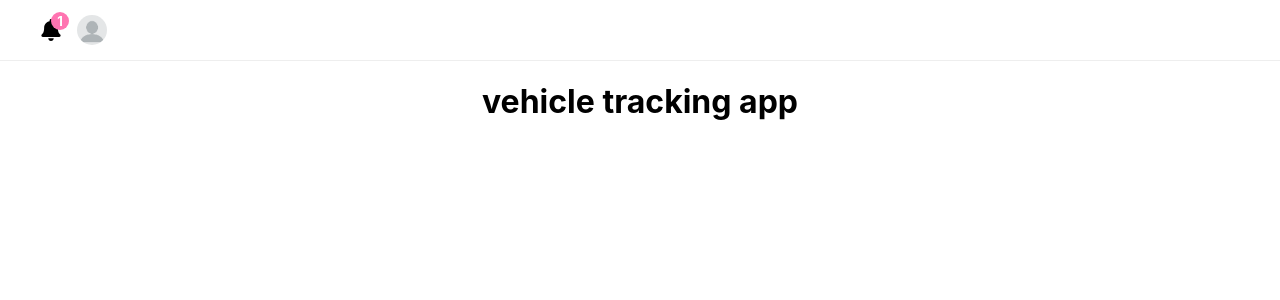
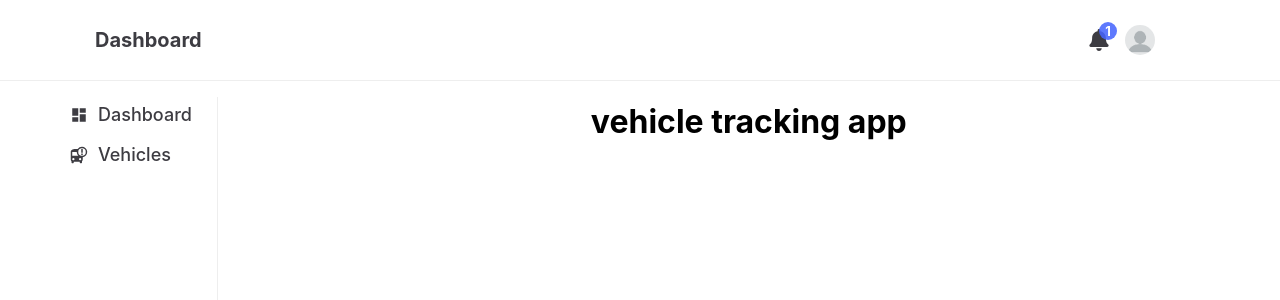
Before and after one commit to Ashik045/vehicle-tracking, a React (Create React App) app in the folder client/: page / in a window 1280 px wide. Shown: the top 300 px of the page. Built offline with nearby package versions, Linux system fonts and the light colour scheme.

Commit message:
navbar and sidebar done

```diff
--- a/client/src/App.js
+++ b/client/src/App.js
@@ -18,7 +18,6 @@ function App() {
         </Route>
       </Routes>
     </Router>
-
     </div>
   );
 }
--- a/client/src/components/Home/Home.js
+++ b/client/src/components/Home/Home.js
@@ -1,11 +1,22 @@
 import React from 'react'
 import Navbar from '../Navbar/Navbar'
+import Sidebar from '../Sidebar/Sidebar'
+import './home.scss'
 
 const Home = () => {
   return (
-    <div>
-        <Navbar />
-        <h1>vehicle tracking app</h1>
+    <div className='home'>
+            <Navbar />
+
+
+        <div className="home_main">
+        <div className="home_sidebar">
+            <Sidebar />
+        </div>
+            <div className="home_items">
+                <h1>vehicle tracking app</h1>
+            </div>
+        </div>
     </div>
   )
 }
--- a/client/src/components/Home/home.scss
+++ b/client/src/components/Home/home.scss
@@ -0,0 +1,19 @@
+.home {
+  .home_main {
+    display: grid;
+    grid-template-columns: 17% 83%;
+    justify-content: center;
+  }
+}
+
+@media screen and (max-width: 992px) {
+  .home {
+    display: grid;
+    grid-template-columns: 100%;
+    justify-content: center;
+
+    .home_sidebar {
+      display: none;
+    }
+  }
+}
--- a/client/src/components/Navbar/Navbar.js
+++ b/client/src/components/Navbar/Navbar.js
@@ -1,8 +1,8 @@
 import React, { useState } from 'react';
-import { FaAlignLeft, FaBell, FaWindowClose } from "react-icons/fa";
+import { FaAlignLeft, FaBell } from "react-icons/fa";
 import { Link } from 'react-router-dom';
 // import sass file
-import { MdDashboard, MdTableChart } from "react-icons/md";
+import { MdClose, MdDashboard, MdTableChart } from "react-icons/md";
 import './navbar.scss';
 
 // import images
@@ -20,15 +20,15 @@ function Navbar() {
             <div className="navbar_main">
                 <div className="menu_logo">
                     {toggle ? (
-                        <FaWindowClose className="menu_icon" onClick={handleToggle} />
+                        <MdClose className="menu_icon" onClick={handleToggle} size={24}  />
                     ) : (
                         <FaAlignLeft className="menu_icon" onClick={handleToggle} />
                     )}
 
+                </div>
                     <Link to="/" style={{ textDecoration: 'none' }}>
                         <h3 className="text_none">Dashboard</h3>
                     </Link>
-                </div>
 
 
                 <div className="item_lists">
@@ -50,7 +50,7 @@ function Navbar() {
                         <div className="res_nav_menuu">
                             <div className="links">
                                 <ul>
-                                    <p className="spann">Main</p>
+
                                     <Link to="/" style={{ textDecoration: 'none' }}>
                                         <li>
                                             <MdDashboard className="icon" /> Dashboard
--- a/client/src/components/Navbar/navbar.scss
+++ b/client/src/components/Navbar/navbar.scss
@@ -7,7 +7,7 @@ $text_color: #3d3c42;
     display: flex;
     justify-content: space-between;
     align-items: center;
-    padding: 15px 25px;
+    padding: 8px 25px;
     border-bottom: 1px solid #eee;
 
     .menu_logo {
@@ -17,41 +17,22 @@ $text_color: #3d3c42;
 
       .menu_icon {
         cursor: pointer;
-        color: #3d3c42e1;
-      }
-
-      .text_none {
-        margin-left: 10px;
-        color: #4665fdde;
+        color: $text_color;
+        font-size: 18px;
       }
     }
 
-    .search {
-      display: flex;
-      align-items: center;
-      border-radius: 3px;
-      border: 1px solid #3d3c42e1;
-      position: relative;
-
-      input {
-        border: none;
-        outline: none;
-        font-size: 14px;
-        padding: 6px 10px;
-        // color: rgba(255, 255, 255, 0.925);
-      }
-
-      .search_icon {
-        cursor: pointer;
-        color: #3d3c42e1;
-        position: absolute;
-        right: 5px;
-      }
+    .text_none {
+      margin-left: 70px;
+      color: $text_color;
+      font-size: 20px;
     }
 
     .item_lists {
       display: flex;
       align-items: center;
+      margin-left: auto;
+      margin-right: 100px;
 
       .item {
         margin-left: 15px;
@@ -62,6 +43,7 @@ $text_color: #3d3c42;
         .item_icon {
           font-size: 22px;
           cursor: pointer;
+          color: $text_color;
 
           &.white {
             color: rgba(255, 255, 255, 0.699);
@@ -72,7 +54,7 @@ $text_color: #3d3c42;
           height: 18px;
           width: 18px;
           border-radius: 50%;
-          background-color: #ff74b1;
+          background-color: #4665fdde;
           color: white;
           display: flex;
           align-items: center;
@@ -100,7 +82,7 @@ $text_color: #3d3c42;
     .res_nav_menu {
       display: block;
       position: fixed !important;
-      top: 60px;
+      top: 90px;
       left: 0;
       width: 100%;
       height: 100%;
@@ -127,16 +109,17 @@ $text_color: #3d3c42;
           .spann {
             text-transform: uppercase;
             color: gray;
-            margin: 10px 0px 5px;
+            margin: 10px 5px 5px;
             font-size: 14px;
           }
 
           li {
             display: flex;
             align-items: center;
-            margin-left: 10px;
+            margin-left: 0px;
             color: $text_color;
-            padding: 5px 10px;
+            padding: 7px 10px;
+            margin-bottom: 5px;
             font-weight: 500;
             transition: all 0.2s ease;
             border-radius: 4px;
@@ -145,14 +128,14 @@ $text_color: #3d3c42;
             transition: all 0.2s ease;
 
             &:hover {
-              background-color: $icon_color;
+              background-color: $text_color;
               color: white;
             }
             &:hover .icon {
               color: white;
             }
             .icon {
-              color: $icon_color;
+              color: $text_color;
               margin-right: 10px;
               font-size: 18px;
             }
@@ -205,11 +188,6 @@ $text_color: #3d3c42;
         display: block !important;
         display: flex !important;
         align-items: center !important;
-
-        .text_none {
-          margin-left: 5px;
-          color: #4665fdde;
-        }
       }
     }
 
@@ -224,8 +202,23 @@ $text_color: #3d3c42;
     .navbar_main {
       padding: 15px 15px;
 
-      .search {
-        display: none;
+      .menu_logo {
+        margin-left: 20px;
+      }
+
+      .text_none {
+        margin-left: 15px !important;
+      }
+
+      .item_lists {
+        display: flex;
+        align-items: center;
+        margin-left: auto;
+        margin-right: 40px;
+      }
+
+      .text_none {
+        margin-left: 30px;
       }
 
       .item_lists {
--- /dev/null
+++ b/client/src/components/Sidebar/Sidebar.js
@@ -0,0 +1,31 @@
+/* eslint-disable jsx-a11y/no-static-element-interactions */
+import React from 'react';
+import { MdBusAlert, MdDashboard } from 'react-icons/md';
+import { Link } from 'react-router-dom';
+import './sidebar.scss';
+
+function Sidebar() {
+
+    return (
+        <div className="sidebar">
+
+            <div className="links">
+                <ul>
+
+                    <Link to="/" style={{ textDecoration: 'none' }}>
+                        <li>
+                            <MdDashboard className="icon" /> Dashboard
+                        </li>
+                    </Link>
+                    <Link to="/vehicles" style={{ textDecoration: 'none' }}>
+                        <li>
+                            <MdBusAlert className="icon" /> Vehicles
+                        </li>
+                    </Link>
+                </ul>
+            </div>
+        </div>
+    );
+}
+
+export default Sidebar;
--- /dev/null
+++ b/client/src/components/Sidebar/sidebar.scss
@@ -0,0 +1,68 @@
+$icon_color: #4665fdde;
+$text_color: #3d3c42;
+
+.sidebar {
+  border-right: 1px solid #eee;
+  height: 100vh;
+  margin-left: 10px;
+
+  .links {
+    margin: 10px 10px;
+    // margin: 10px;
+    ul {
+      .spann {
+        text-transform: uppercase;
+        color: gray;
+        margin: 10px 0px 5px;
+        font-size: 14px;
+      }
+
+      li {
+        display: flex;
+        align-items: center;
+        color: $text_color;
+        padding: 7px 10px;
+        margin-bottom: 5px;
+        font-weight: 500;
+        transition: all 0.2s ease;
+        border-radius: 4px;
+        cursor: pointer;
+        font-size: 18px;
+        transition: all 0.2s ease;
+
+        &:hover {
+          background-color: $text_color;
+          color: white;
+        }
+        &:hover .icon {
+          color: white;
+        }
+        .icon {
+          color: $text_color;
+          margin-right: 10px;
+          font-size: 18px;
+        }
+      }
+    }
+  }
+
+  .colorss {
+    display: flex;
+    margin: 20px 10px;
+    .color_option {
+      width: 20px;
+      height: 20px;
+      border-radius: 4px;
+      border: 1px solid #333;
+      margin: 5px;
+      cursor: pointer;
+
+      &:nth-child(1) {
+        background-color: whitesmoke;
+      }
+      &:nth-child(2) {
+        background-color: #333;
+      }
+    }
+  }
+}
```
Lines whose indentation alone changed are shown as unchanged.
